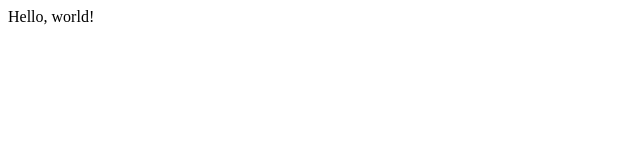
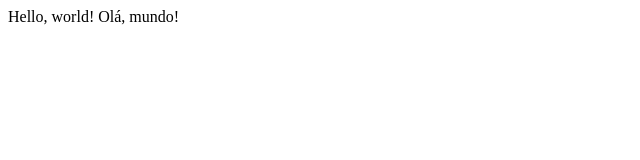
Before and after one commit to edunishidafatec/teste-git, a plain HTML site: page index.html in a window 1280 px wide. Shown: the whole page, without its empty margins (0-640 px from the left). Drawn offline with Linux system fonts and the light colour scheme.

Commit message:
5 commit e ultimo

```diff
--- a/index.html
+++ b/index.html
@@ -7,5 +7,6 @@
 </head>
 <body>
     Hello, world!
+    Olá, mundo!
 </body>
 </html>
```
Also changed, not shown: 1 other file.
